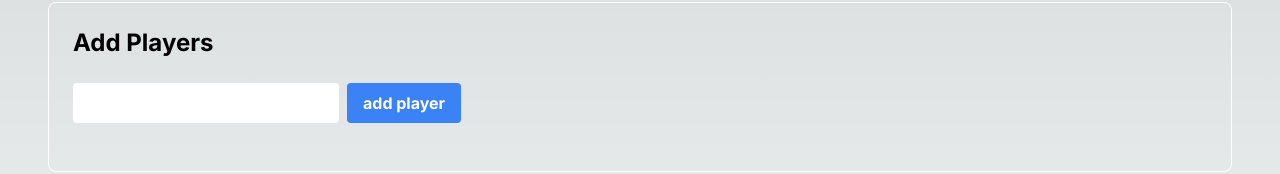
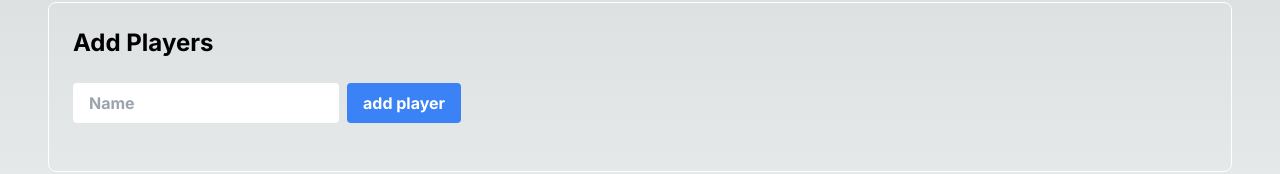
Before and after one commit to parkthomp/bekind, a Next.js app: page / in a window 1280 px wide. Shown: the part 134-308 px from the top of the page. Built offline with nearby package versions, Linux system fonts and the light colour scheme.

Commit message:
added name placeholder

```diff
--- a/app/components/AddPlayer.tsx
+++ b/app/components/AddPlayer.tsx
@@ -12,6 +12,7 @@ export default function AddPlayer({ addPlayer }: AddPlayerProps) {
       <input
         className='text-black font-bold py-2 px-4 rounded'
         type='text'
+        placeholder='Name'
         value={inputValue}
         onChange={(e) => setInputValue(e.target.value)}
         onKeyDown={(e) => {
```
